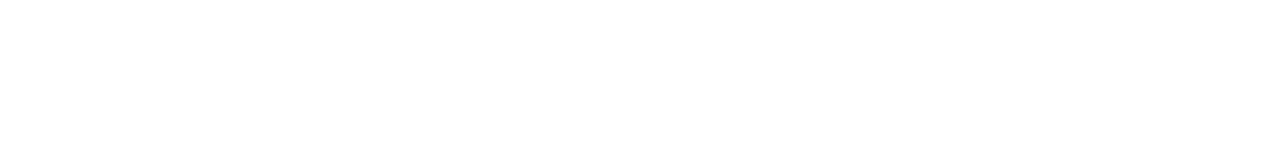
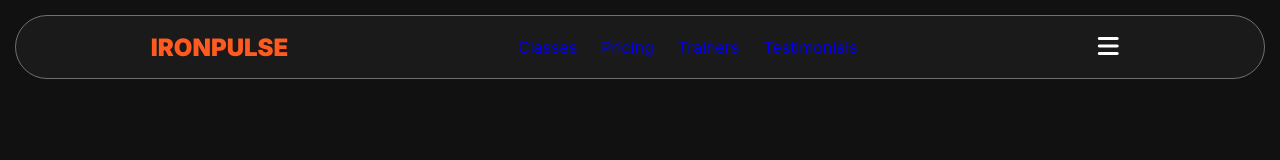
Before and after one commit to ziadmohamed1911/IronPulse, a plain HTML site: page index.html in a window 1280 px wide. Drawn offline with Linux system fonts and the light colour scheme.

Commit message:
added the nav bar

```diff
--- a/index.html
+++ b/index.html
@@ -3,9 +3,31 @@
 <head>
     <meta charset="UTF-8">
     <meta name="viewport" content="width=device-width, initial-scale=1.0">
+
+    <!-- fontAwsome -->
+    <link rel="stylesheet" href="https://cdnjs.cloudflare.com/ajax/libs/font-awesome/7.3.1/css/all.css" integrity="sha512-x9WwyMYBnlXMNQ6kQ/Lyzu1NqIhLQKL5Oq6xByfXuRj7s9CskyCbLv/1IjqzJmXwFXWr0ov6jBV7Qbc0hh9nHg==" crossorigin="anonymous" referrerpolicy="no-referrer">
+
+    <!-- GoogleFont -->
+    <link rel="preconnect" href="https://fonts.googleapis.com">
+    <link rel="preconnect" href="https://fonts.gstatic.com" crossorigin>
+    <link href="https://fonts.googleapis.com/css2?family=Inter:ital,opsz,wght@0,14..32,100..900;1,14..32,100..900&display=swap" rel="stylesheet">
+    <link rel="stylesheet" href="style.css">
     <title>IronPulse Fitness | Gym & Training Classes in Cairo</title>
 </head>
 <body>
-
+    <header>
+        <nav>
+           <div class="logo">IRONPULSE</div>
+            <ul>
+                <li><a href="#classes">Classes</a></li>
+                <li><a href="#pricing">Pricing</a></li>
+                <li><a href="#trainers">Trainers</a></li>
+                <li><a href="#testimonials">Testimonials</a></li>
+            </ul>
+            <button class="menu-toggle" aria-label="open menu">
+            <i class="fa-solid fa-bars"></i>
+            </button>
+        </nav>
+    </header>
 </body>
 </html>
--- a/style.css
+++ b/style.css
@@ -0,0 +1,70 @@
+:root {
+    --bg: #111111;
+    --card: #1A1A1A;
+    --accent: #FF5A1F;
+    --radius-card: 24px;
+    --radius-piller: 999px;
+}
+
+/* ==============layout========== */
+
+/* basic */
+
+body{
+    margin: 0;
+    font-family: "Inter", sans-serif;
+    background-color: var(--bg);
+}
+
+/* navbar */
+nav li{
+    list-style: none;
+}
+
+nav a{
+    text-decoration: none;
+}
+
+nav {
+    display: flex;
+    justify-content: space-around;
+    align-items: center;
+    padding: 16px 20px;
+    background-color: var(--card);
+    margin: 1em;
+    border-radius: var(--radius-piller);
+    outline: 1px solid rgba(255, 255, 255, 0.4);
+}
+
+nav ul {
+    display: none;
+    margin: 0;
+    padding: 0;
+    gap: 24px;
+}
+
+.menu-toggle{
+    background: transparent;
+    border: none;
+    color: white;
+    cursor: pointer;
+    font-size: 1.5rem;
+}
+
+.logo{
+    color: var(--accent);
+    font-size: 1.5rem;
+    font-weight: 900;
+}
+
+
+/* Responsive */
+
+@media (min-width: 768px){
+    .menue-toggle{
+        display: none;
+    }
+    nav ul{
+        display: flex;
+    }
+}
```
